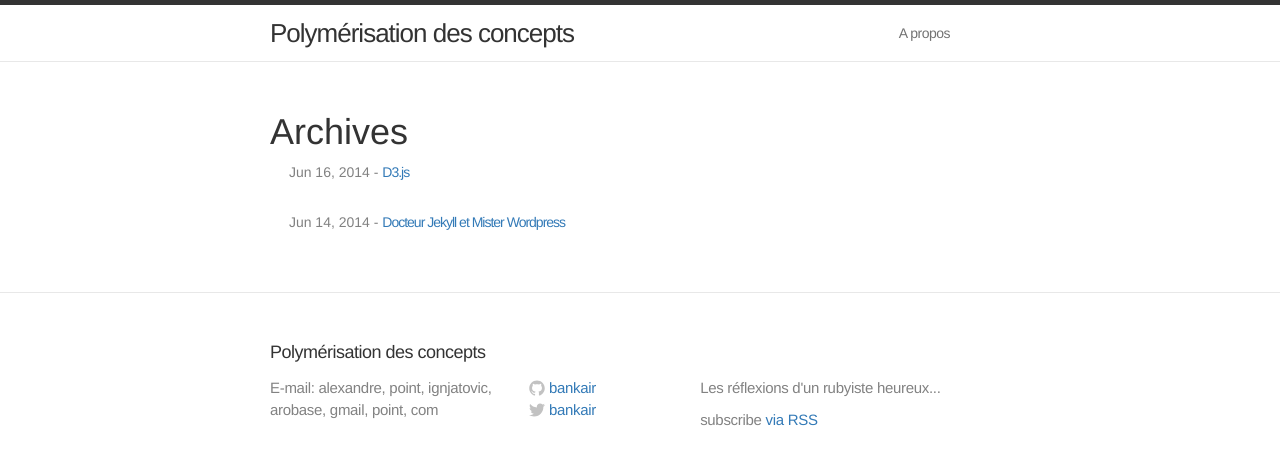
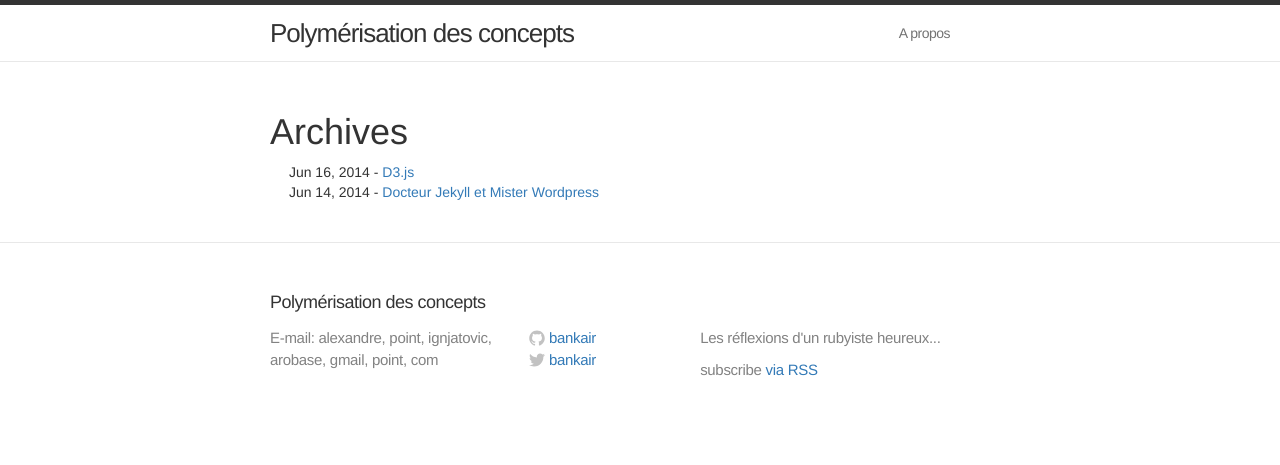
Before and after one commit to bankair/blog, a Jekyll site: the page built from archives.html, in a window 1280 px wide. Shown: the top 465 px of the page. Built offline with Jekyll 4.4.1, drawn with Linux system fonts in a browser that asks for light colours; nearby versions of some CDN libraries.

Commit message:
Fixes margin in archives page

```diff
--- a/archives.html
+++ b/archives.html
@@ -3,7 +3,7 @@ layout: default
 ---
 <div class="post">
   <h1>Archives</h1>
-  <ul class="posts">
+  <ul class="menu-list-entry">
     {% for post in site.posts %}
     <li>
     <span class="post-date">{{ post.date | date: "%b %-d, %Y" }} -
```
